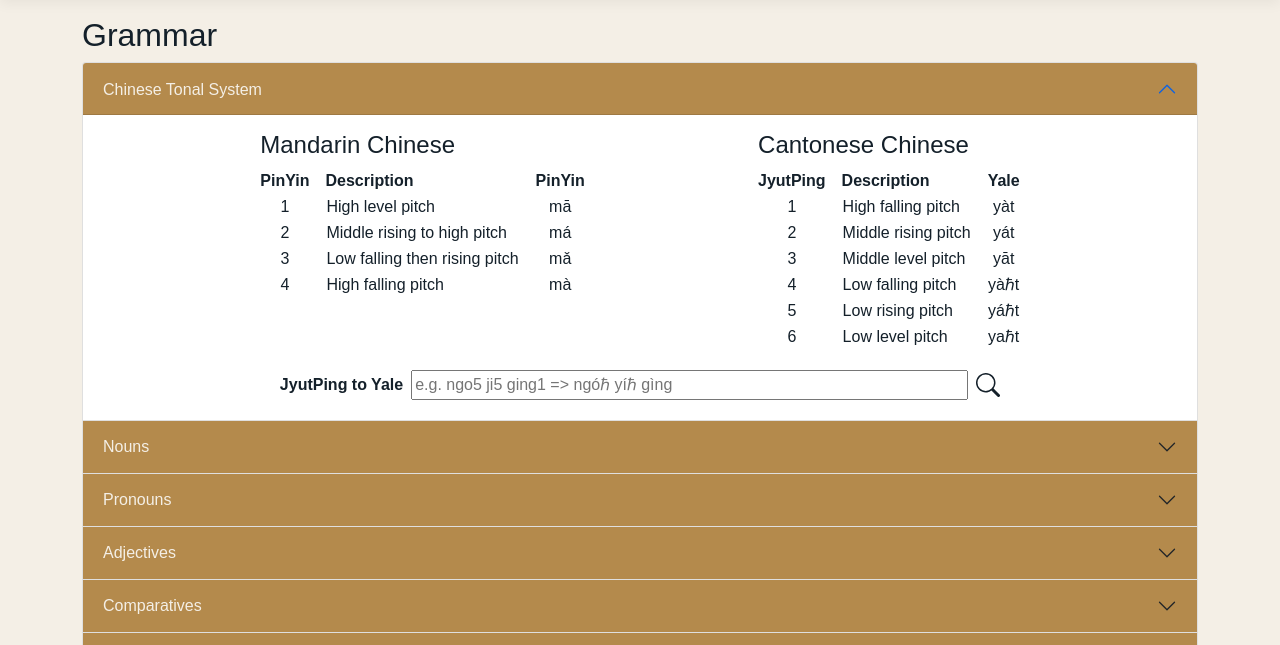
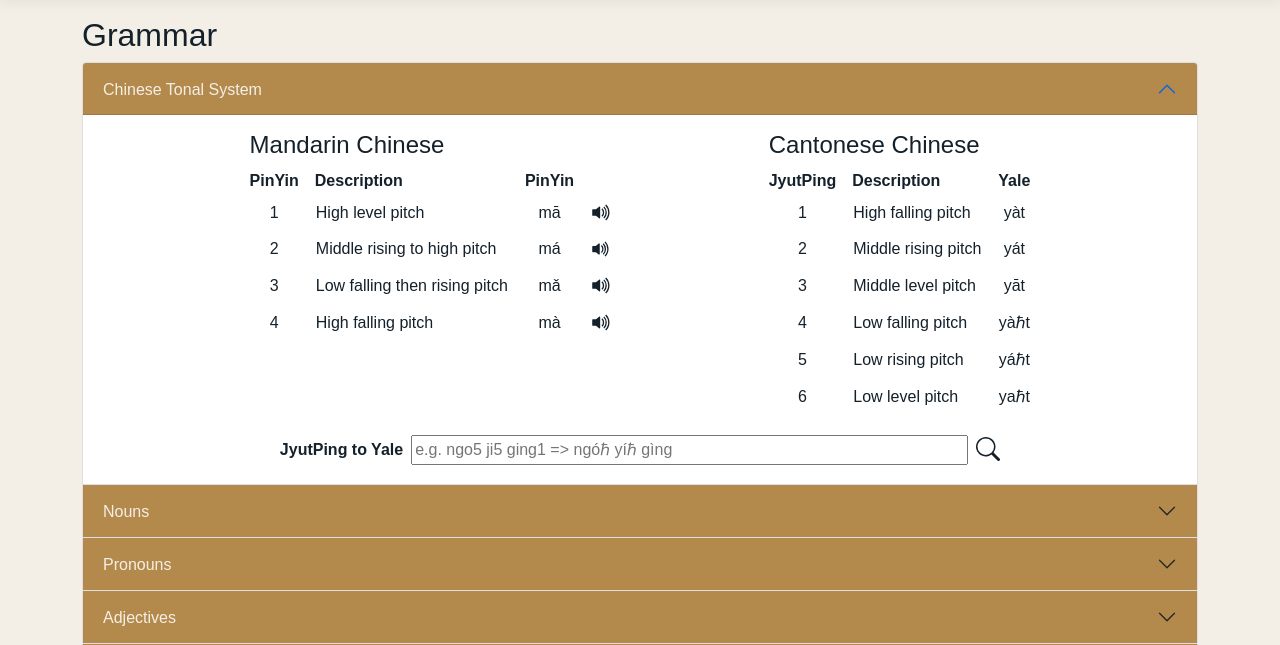
Before and after one commit to maxvann/HanBase, an ASP.NET Core app: page /Home/Grammar1 in a window 1280 px wide. Shown: the part 65-710 px from the top of the page. Run offline with ASP.NET Core 8, Linux system fonts and the light colour scheme; style sheets or scripts are compiled from the project's sources; some libraries are stand-ins or nearby versions.

Commit message:
Added pitch sounds

```diff
--- a/Views/Home/Partials/_ChineseTonesPartial.cshtml
+++ b/Views/Home/Partials/_ChineseTonesPartial.cshtml
@@ -7,28 +7,33 @@
                     <th>PinYin</th>
                     <th class="no-padding">Description</th>
                     <th>PinYin</th>
+                    <th></th>
                 </tr>
             </thead>
             <tbody>
-                <tr>
+                <tr class="sound-table">
                     <td class="text-center">1</td>
                     <td>High level pitch</td>
                     <td class="text-center">mā</td>
+                    <td><div class="icon volume-up-fill sound cursor-pointer" onclick="playPinyin('ma1');"></div></td>
                 </tr>
-                <tr>
+                <tr class="sound-table">
                     <td class="text-center">2</td>
                     <td>Middle rising to high pitch</td>
                     <td class="text-center">má</td>
+                    <td><div class="icon volume-up-fill sound cursor-pointer" onclick="playPinyin('ma2');"></div></td>
                 </tr>
-                <tr>
+                <tr class="sound-table">
                     <td class="text-center">3</td>
                     <td>Low falling then rising pitch</td>
                     <td class="text-center">mǎ</td>
+                    <td><div class="icon volume-up-fill sound cursor-pointer" onclick="playPinyin('ma3');"></div></td>
                 </tr>
-                <tr>
+                <tr class="sound-table">
                     <td class="text-center">4</td>
                     <td>High falling pitch</td>
                     <td class="text-center">mà</td>
+                    <td><div class="icon volume-up-fill sound cursor-pointer" onclick="playPinyin('ma4');"></div></td>
                 </tr>
             </tbody>
         </table>
@@ -44,32 +49,32 @@
                 </tr>
             </thead>
             <tbody>
-                <tr>
+                <tr class="sound-table">
                     <td class="text-center">1</td>
                     <td>High falling pitch</td>
                     <td class="text-center">yàt</td>
                 </tr>
-                <tr>
+                <tr class="sound-table">
                     <td class="text-center">2</td>
                     <td>Middle rising pitch</td>
                     <td class="text-center">yát</td>
                 </tr>
-                <tr>
+                <tr class="sound-table">
                     <td class="text-center">3</td>
                     <td>Middle level pitch</td>
                     <td class="text-center">yāt</td>
                 </tr>
-                <tr>
+                <tr class="sound-table">
                     <td class="text-center">4</td>
                     <td>Low falling pitch</td>
                     <td class="text-center">yàℏt</td>
                 </tr>
-                <tr>
+                <tr class="sound-table">
                     <td class="text-center">5</td>
                     <td>Low rising pitch</td>
                     <td class="text-center">yáℏt</td>
                 </tr>
-                <tr>
+                <tr class="sound-table">
                     <td class="text-center">6</td>
                     <td>Low level pitch</td>
                     <td class="text-center">yaℏt</td>
--- a/wwwroot/css/site.css
+++ b/wwwroot/css/site.css
@@ -141,6 +141,10 @@ table {
 
 .criteria-box {
     width: 50%;
+}
+
+.cursor-pointer {
+    cursor: pointer;
 }
 
 .detail-ideogram {
@@ -418,6 +422,15 @@ table {
         background-image: url('/img/skip-forward-fill-muted.svg');
     }
 
+    .icon.volume-up-fill {
+        background-image: url('/img/volume-up-fill.svg');
+    }
+
+    .icon.sound {
+        height: 1.3rem;
+        width: 1.3rem;
+    }
+
 .ideogram-container {
     align-items: center;
     display: flex;
@@ -605,6 +618,10 @@ table {
     justify-content: center;
 }
 
+.sound-table {
+    height: 2.3rem;
+}
+
 .spinner-border.override {
     color: var(--ink) !important;
     height: 1.5rem;
```
Also changed, not shown: wwwroot/img/volume-up-fill.svg (added), 3 other files.
